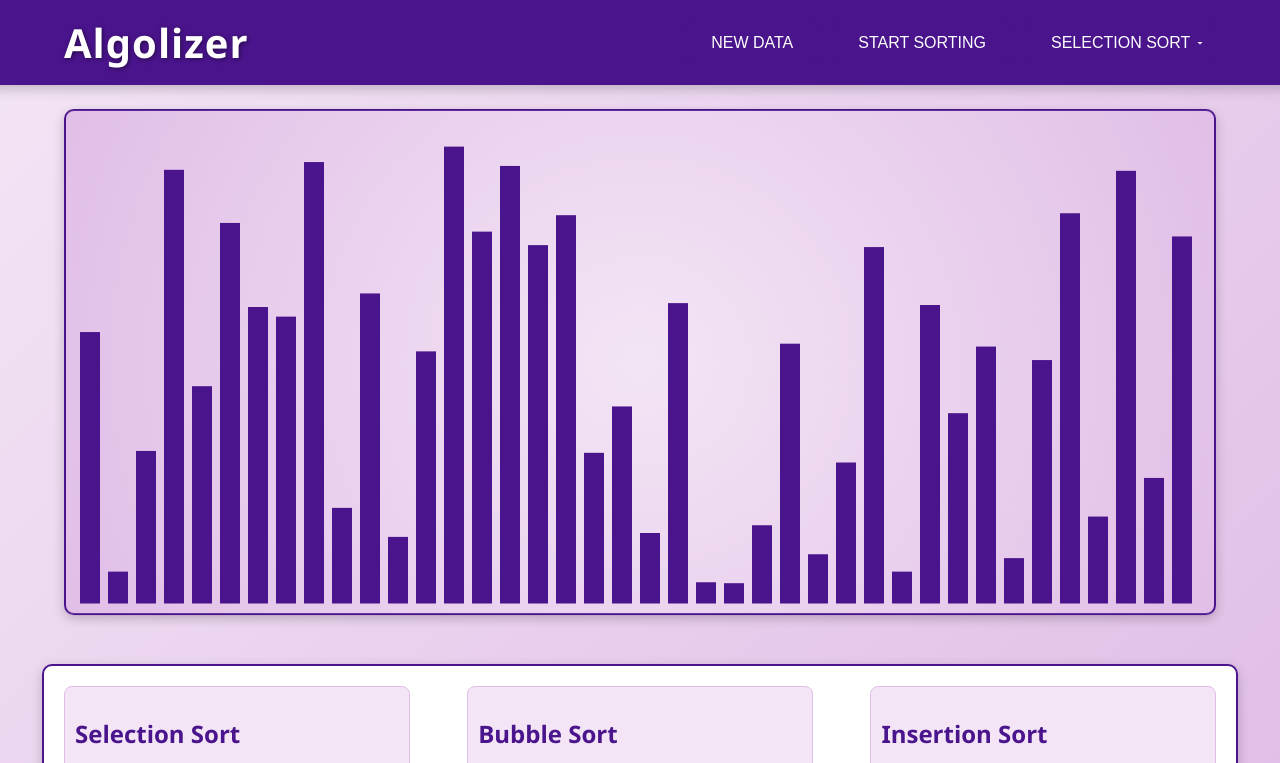
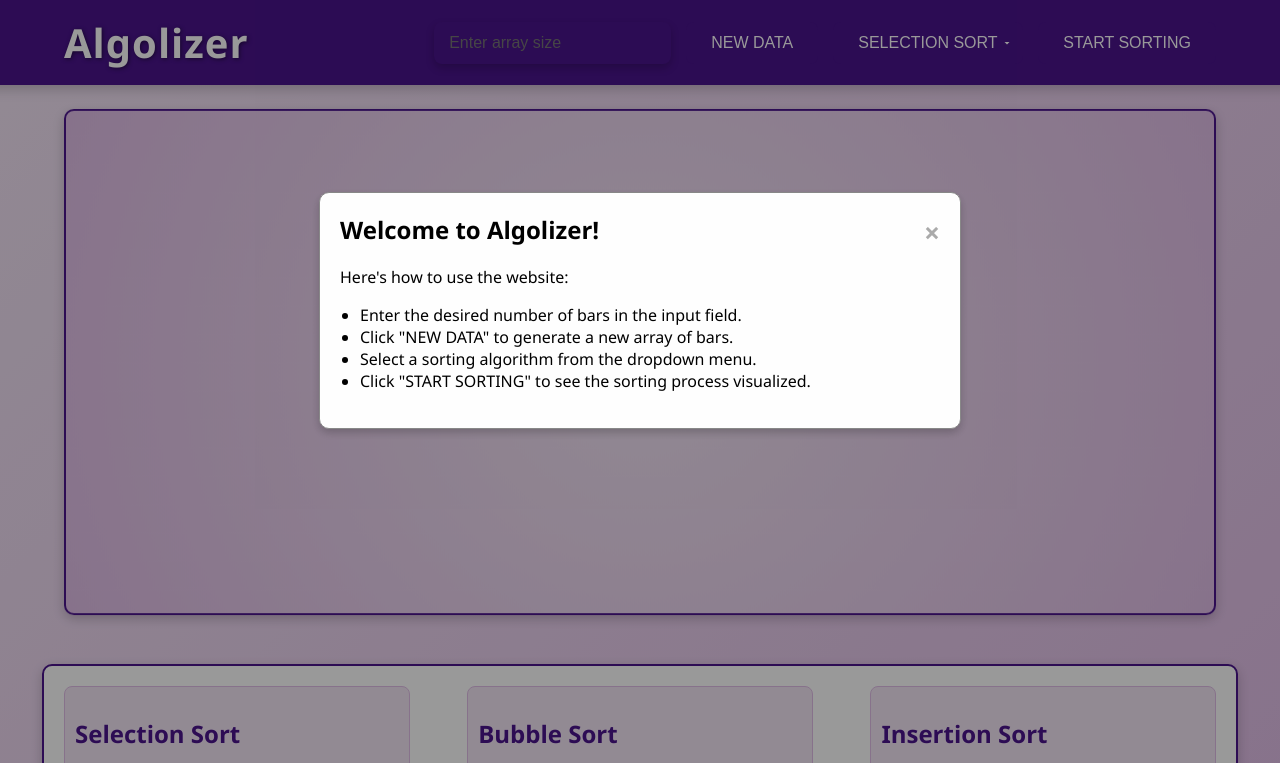
Before and after one commit to RoyalBeast2211/Algolizer, a plain HTML site: page index.html in a window 1280 px wide. Shown: the top 763 px of the page. Drawn offline with Linux system fonts and the light colour scheme.

Commit message:
added variable array size

```diff
--- a/index.html
+++ b/index.html
@@ -15,13 +15,18 @@
         </div>
         <div class="right-container">
           <div class="controls">
-            <button onclick="init()">NEW DATA</button>
-            <button onclick="play()">START SORTING</button>
+            <input
+              type="text"
+              id="numberInput"
+              placeholder="Enter array size"
+            />
+            <button onclick="convertToInteger()">NEW DATA</button>
             <select id="algorithm" onchange="updateExplanationAndCode()">
               <option value="selectionSort">SELECTION SORT</option>
               <option value="bubbleSort">BUBBLE SORT</option>
               <option value="insertionSort">INSERTION SORT</option>
             </select>
+            <button onclick="play()">START SORTING</button>
           </div>
         </div>
       </div>
@@ -64,5 +69,19 @@
     </div>
 
     <script src="script.js"></script>
+    <!-- Modal for instructions -->
+    <div id="instructionsModal" class="modal">
+      <div class="modal-content">
+        <span class="close-button" onclick="closeModal()">&times;</span>
+        <h2>Welcome to Algolizer!</h2>
+        <p>Here's how to use the website:</p>
+        <ul>
+          <li>Enter the desired number of bars in the input field.</li>
+          <li>Click "NEW DATA" to generate a new array of bars.</li>
+          <li>Select a sorting algorithm from the dropdown menu.</li>
+          <li>Click "START SORTING" to see the sorting process visualized.</li>
+        </ul>
+      </div>
+    </div>
   </body>
 </html>
--- a/script.js
+++ b/script.js
@@ -1,17 +1,38 @@
-// Number of bars
-const n = 40;
+window.onload = function () {
+  document.getElementById("instructionsModal").style.display = "block";
+};
+
+function closeModal() {
+  document.getElementById("instructionsModal").style.display = "none";
+}
+
+let n = 0;
 const array = [];
 
-// Initialize the array and show bars
-init();
+function convertToInteger() {
+  // Get the value from the input field
+  const inputValue = document.getElementById("numberInput").value;
+
+  // Convert the input value to an integer
+  const integerValue = parseInt(inputValue, 10); // 10 is the radix (base) for decimal numbers
+
+  // Check if the conversion was successful
+  if (isNaN(integerValue) || integerValue <= 0) {
+    alert("Please enter a valid positive number.");
+    return;
+  }
+
+  n = integerValue; // Update n with the converted value
+  init(); // Initialize with the new size
+}
 
 function init() {
+  array.length = 0; // Clear the array
   for (let i = 0; i < n; i++) {
     array[i] = Math.random();
   }
   showBars();
 }
-
 // Start the sorting process
 function play() {
   const copy = [...array];
--- a/style.css
+++ b/style.css
@@ -186,3 +186,73 @@ select {
   line-height: 1.5;
   color: #333; /* Neutral text color */
 }
+
+/* Styling for input fields */
+input[type="text"] {
+  padding: 12px 15px;
+  border: none;
+  border-radius: 8px;
+  background-color: #4a148c;
+  color: #fff;
+  font-size: 1rem;
+  box-shadow: 0 4px 8px rgba(0, 0, 0, 0.2);
+  transition: background-color 0.3s ease, color 0.3s ease;
+}
+
+/* Hover and focus states for input fields */
+input[type="text"]:hover,
+input[type="text"]:focus {
+  background-color: #ffffff;
+  color: #4a148c;
+  outline: none;
+}
+
+/* Modal styles */
+.modal {
+  display: none; /* Hidden by default */
+  position: fixed;
+  z-index: 1;
+  left: 0;
+  top: 0;
+  width: 100%;
+  height: 100%;
+  overflow: auto;
+  background-color: rgba(0, 0, 0, 0.4); /* Black background with opacity */
+}
+
+/* Modal content */
+.modal-content {
+  background-color: #fefefe;
+  margin: 15% auto;
+  padding: 20px;
+  border: 1px solid #888;
+  width: 80%;
+  max-width: 600px;
+  border-radius: 10px;
+  box-shadow: 0 4px 8px rgba(0, 0, 0, 0.2);
+}
+
+/* Close button */
+.close-button {
+  color: #aaa;
+  float: right;
+  font-size: 28px;
+  font-weight: bold;
+}
+
+.close-button:hover,
+.close-button:focus {
+  color: black;
+  text-decoration: none;
+  cursor: pointer;
+}
+
+/* Modal content styling */
+.modal-content h2 {
+  margin-top: 0;
+}
+
+.modal-content ul {
+  list-style-type: disc;
+  padding-left: 20px;
+}
```
